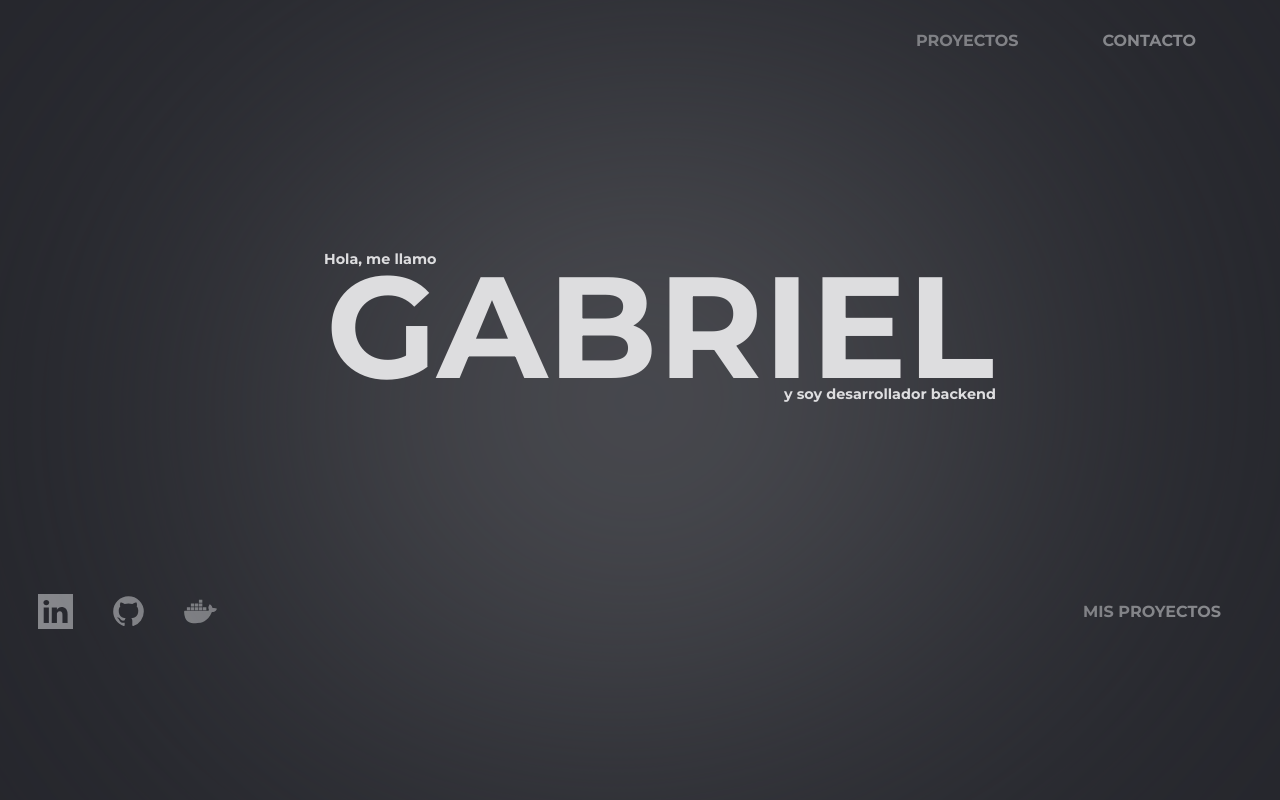
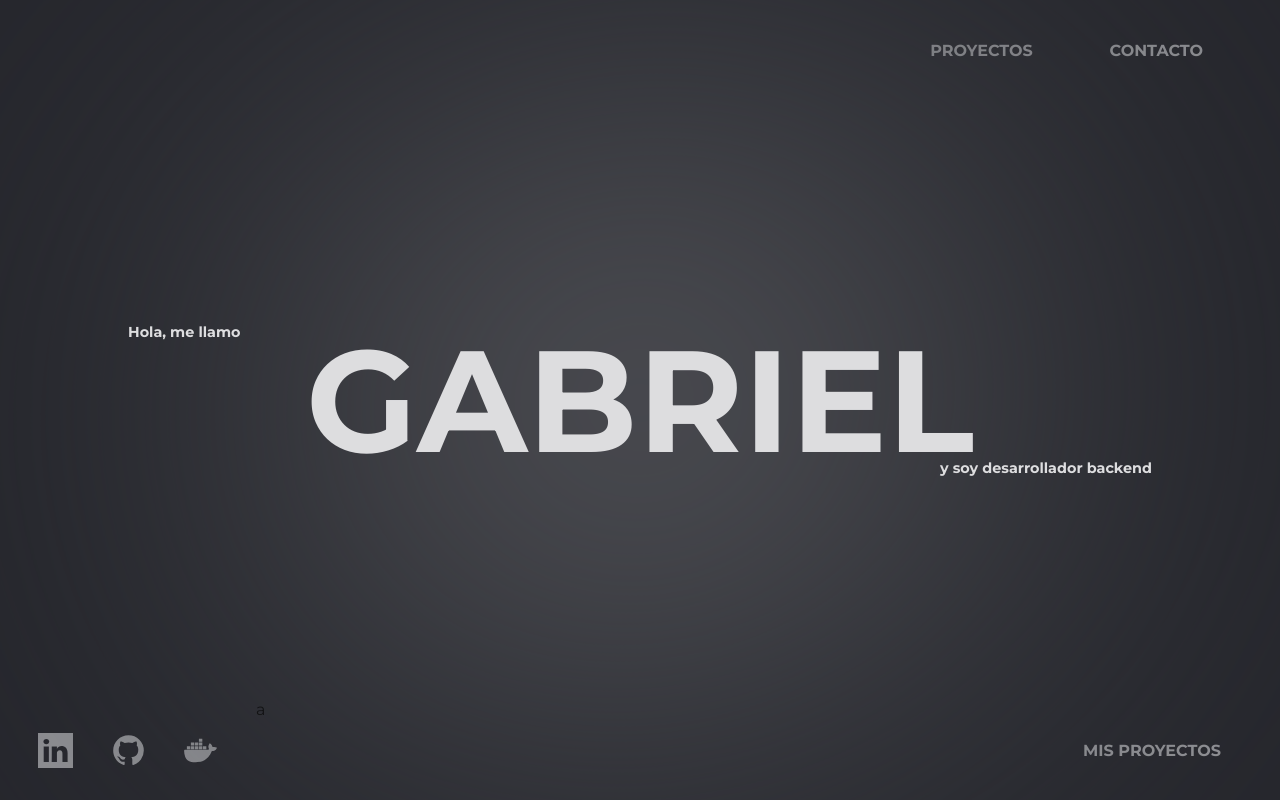
Before and after one commit to GabrielOsOj/portfolio_gabriel, an Angular app: page / in a window 1280 px wide. Shown: the top 800 px of the page. Built offline with nearby package versions, Linux system fonts and the light colour scheme.

Commit message:
style: configurando grid areas en pagina uno

```diff
--- a/src/app/Main/first-page/first-page.component.css
+++ b/src/app/Main/first-page/first-page.component.css
@@ -8,10 +8,19 @@
     margin: 0;
 
     display: grid;
-    grid-template-columns: repeat(10, 7.5em);
-    grid-template-rows: repeat(9, 5.1em);
+    grid-template-columns: repeat(4, 2fr);
+    grid-template-rows: 1fr 3fr 3fr 1fr;
 
     position: relative;
+
+    grid-template-areas:
+
+        "nav nav nav nav"
+        "mid mid mid mid"
+        "mid mid mid mid"
+        "footer footer footer footer ";
+
+    ;
 
     overflow: hidden;
 
@@ -41,17 +50,22 @@
 
 /*navbar*/
 .first-page_navbar{
+/*
+    grid-column: 1/12;
+    grid-row: 1; */
 
-    grid-column: 1/12;
-    grid-row: 1;
+    grid-area: nav;
 
    /* border: 1px solid red; */
 }
 
 /*center box*/
 .first-page_center{
-    grid-column: 3/10;
-    grid-row: 3/7;
+
+    /* grid-column: 3/10; */
+    /* grid-row: 3/7; */
+
+    grid-area: mid;
 
     /* border: 1px solid #0ff; */
 
@@ -100,7 +114,13 @@
 
 /*footer*/
 .first-page_footer{
-    grid-column: 1/12;
-    grid-row: 8/9;
+    /* grid-column: 1/12; */
+    /* grid-row: 8/9; */
+
+    grid-area: footer;
     /* border: 1px solid red; */
 }
+
+/*Responsive*/
+
+/**/
--- a/src/app/Shared/footer/footer.component.css
+++ b/src/app/Shared/footer/footer.component.css
@@ -1,18 +1,31 @@
 .footer{
     background-color: var(--colors-color-one);
 
-    display: flex;
-    justify-content: space-between;
-    align-items: center;
-
     width: 100%;
     height: 100%;
+
+
+    /* display: flex;
+    justify-content: space-between;
+    align-items: center; */
+
+    display: grid;
+    grid-template-columns: 1fr 1fr 1fr 1fr 1fr;
+    /* grid-template-rows: 4fr; */
+
+    grid-template-areas:
+
+    "social  mid mid mid next"
+
+    ;
+
 }
 
 .footer-social{
-    width: 20%;
+    width: 100%;
     height: 100%;
 
+    grid-area: social;
     /* border: 1px solid pink; */
 
     display: flex;
@@ -33,7 +46,12 @@
 
 /* middle */
 .footer-middle{
-    width: 40%;
+
+    /* border: 1px solid red; */
+
+    grid-area: mid;
+
+    width: 100%;
     height: 100%;
 
     /* border: 1px solid white; */
@@ -41,8 +59,10 @@
 
 /* scroll sign */
 .footer-scrool_sign{
-    width: 20%;
+    width: 100%;
     height: 100%;
+
+    grid-area: next;
 
     display: flex;
     justify-content: center;
--- a/src/app/Shared/footer/footer.component.html
+++ b/src/app/Shared/footer/footer.component.html
@@ -13,7 +13,7 @@
     </div>
 
     <div class="footer-middle">
-
+        a
     </div>
 
     <div class="footer-scrool_sign">
--- a/src/app/Shared/navbar/navbar.component.css
+++ b/src/app/Shared/navbar/navbar.component.css
@@ -4,10 +4,20 @@
 
     width: 100%;
     height: 100%;
-
+/*
     display: flex;
     align-items: center;
-    justify-content: space-between;
+    justify-content: space-between; */
+
+    display: grid;
+    grid-template-columns: 1fr 2fr 1fr 1fr 1fr;
+    grid-template-rows: 1fr;
+
+    grid-template-areas:
+
+    "icon icon space buttons buttons"
+
+    ;
 }
 
 .navbar > div{
@@ -19,7 +29,9 @@
 
 /* icon navbar*/
 .navbar-icon{
-    width: 20%;
+    width: 100%;
+
+    grid-area: icon;
 
     display: flex;
     justify-content: center;
@@ -32,8 +44,10 @@
 
 /*buttons navbar*/
 .navbar-buttons{
-    width: 35%;
+    width: 100%;
     font-size: 1em;
+
+    grid-area: buttons;
 
     display: flex;
     justify-content: space-evenly;
--- a/src/app/app.component.html
+++ b/src/app/app.component.html
@@ -3,7 +3,7 @@
     <div class="main-page-first_page">
         <app-first-page></app-first-page>
     </div>
-    <div class="main-page-second_page">
+    <!-- <div class="main-page-second_page">
         <app-second-page></app-second-page>
     </div>
     <div class="main-page-third_page">
@@ -11,8 +11,7 @@
     </div>
     <div class="main-page-fourth-page">
         <app-fourth-page></app-fourth-page>
-    </div>
-
+    </div> -->
 
 </section>
 
```
